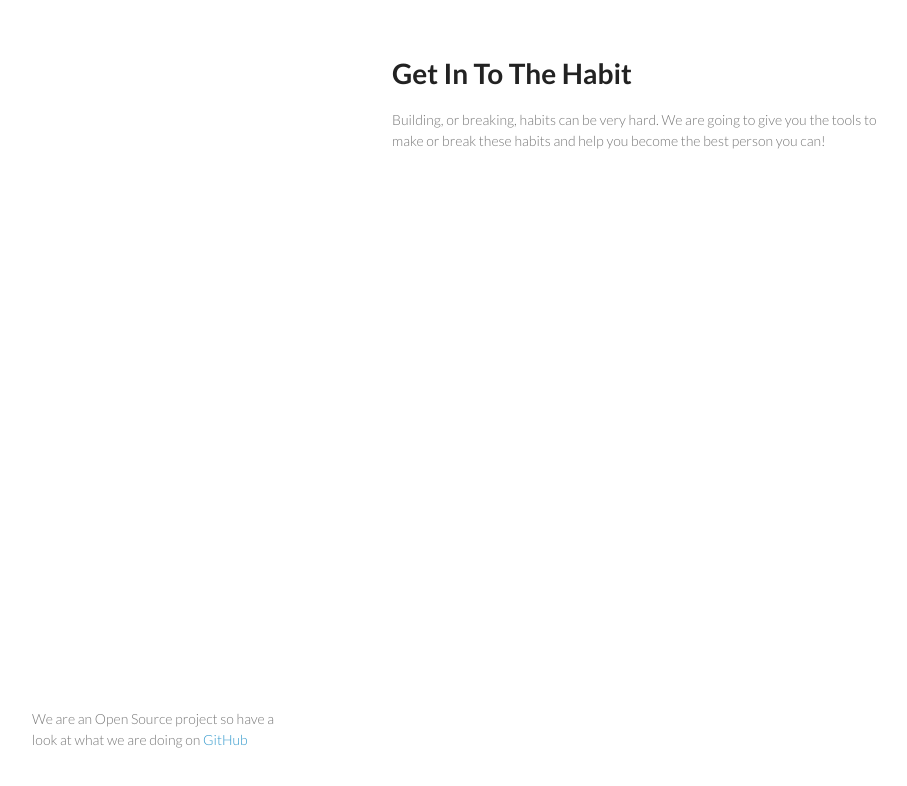
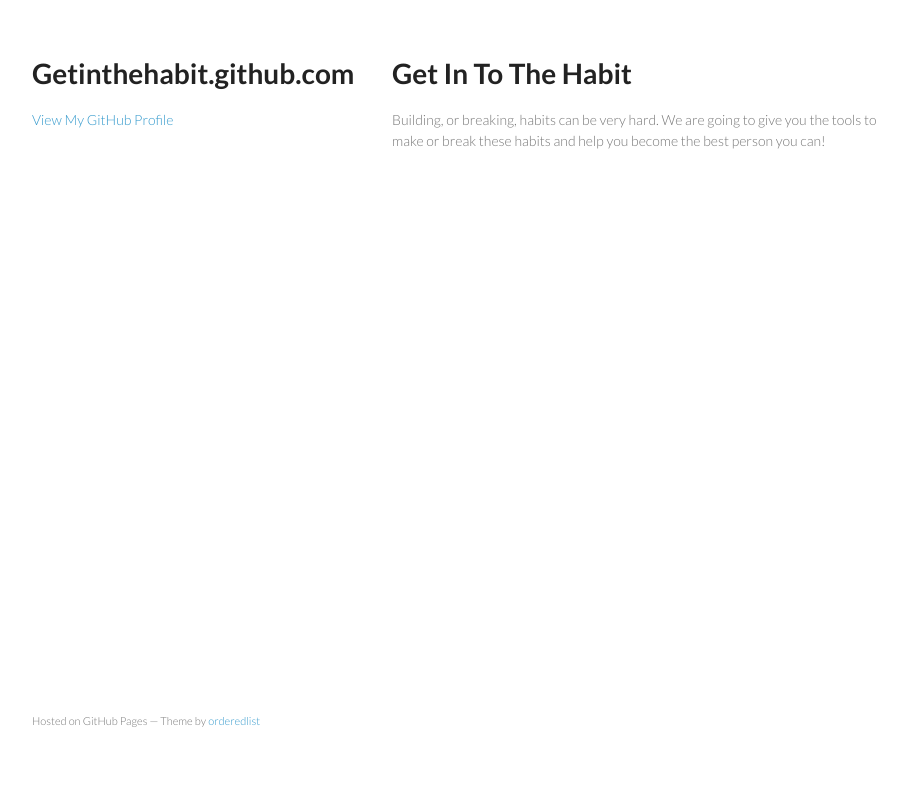
Before and after one commit to getinthehabit/getinthehabit.github.com, a plain HTML site: page index.html in a window 1280 px wide. Shown: the whole page, without its empty margins (178-1085 px from the left). Drawn offline with Linux system fonts and the light colour scheme.

Commit message:
Replace master branch with page content via GitHub

```diff
--- a/index.html
+++ b/index.html
@@ -3,7 +3,7 @@
   <head>
     <meta charset="utf-8">
     <meta http-equiv="X-UA-Compatible" content="chrome=1">
-    <title>Home | Get In The Habit</title>
+    <title>Getinthehabit.github.com by getinthehabit</title>
 
     <link rel="stylesheet" href="stylesheets/styles.css">
     <link rel="stylesheet" href="stylesheets/pygment_trac.css">
@@ -14,16 +14,34 @@
   </head>
   <body>
     <div class="wrapper">
+      <header>
+        <h1>Getinthehabit.github.com</h1>
+        <p></p>
+
+
+        <p class="view"><a href="https://github.com/getinthehabit">View My GitHub Profile</a></p>
+
+      </header>
       <section>
         <h1>Get In To The Habit</h1>
 
 <p>Building, or breaking, habits can be very hard. We are going to give you the tools to make or break these habits and help you become the best person you can!</p>
       </section>
       <footer>
-        We are an Open Source project so have a look at what we are doing on <a href='https://github.com/getinthehabit'>GitHub</a>
+        <p><small>Hosted on GitHub Pages &mdash; Theme by <a href="https://github.com/orderedlist">orderedlist</a></small></p>
       </footer>
     </div>
     <script src="javascripts/scale.fix.js"></script>
+              <script type="text/javascript">
+            var gaJsHost = (("https:" == document.location.protocol) ? "https://ssl." : "http://www.");
+            document.write(unescape("%3Cscript src='" + gaJsHost + "google-analytics.com/ga.js' type='text/javascript'%3E%3C/script%3E"));
+          </script>
+          <script type="text/javascript">
+            try {
+              var pageTracker = _gat._getTracker("UA-37297949-1");
+            pageTracker._trackPageview();
+            } catch(err) {}
+          </script>
 
   </body>
 </html>
--- a/params.json
+++ b/params.json
@@ -1 +1 @@
-{"note":"Don't delete this file! It's used internally to help with page regeneration.","name":"Getinthehabit.github.com","body":"# Get In To The Habit\r\n\r\nBuilding, or breaking, habits can be very hard. We are going to give you the tools to make or break these habits and help you become the best person you can!\r\n","google":"","tagline":""}
+{"name":"Getinthehabit.github.com","body":"# Get In To The Habit\r\n\r\nBuilding, or breaking, habits can be very hard. We are going to give you the tools to make or break these habits and help you become the best person you can!\r\n","tagline":"","note":"Don't delete this file! It's used internally to help with page regeneration.","google":"UA-37297949-1"}
```
